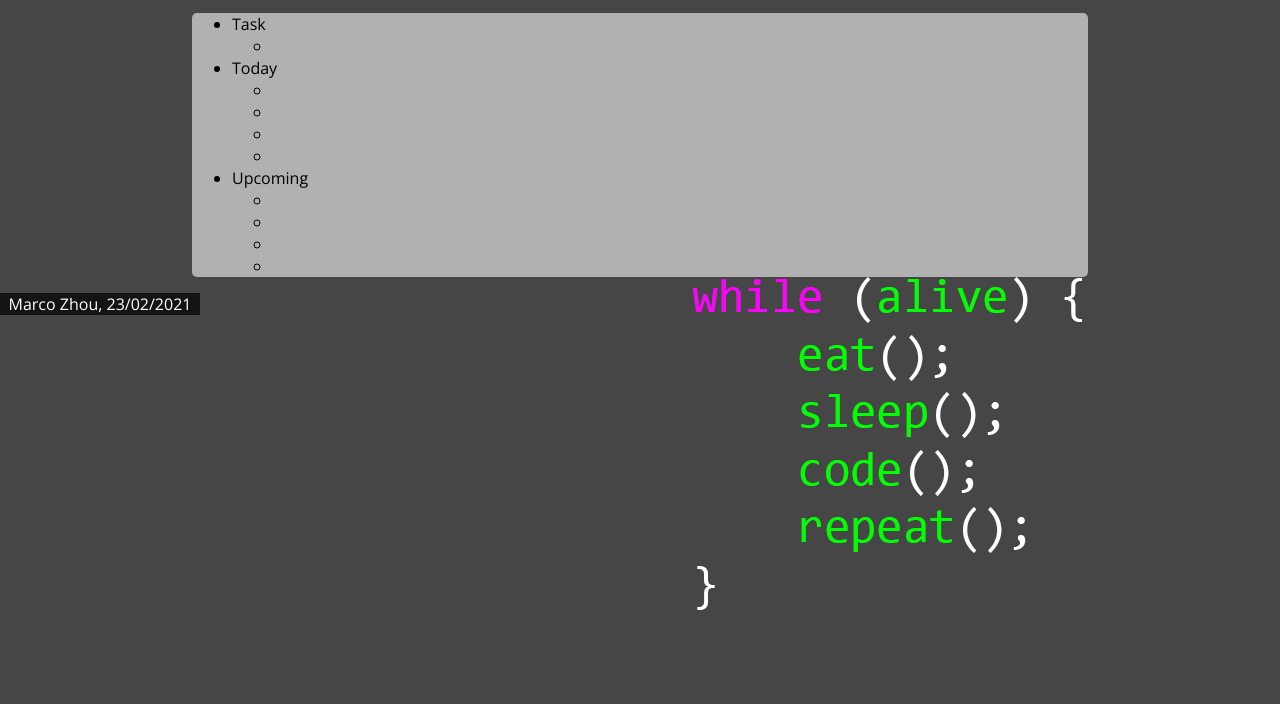
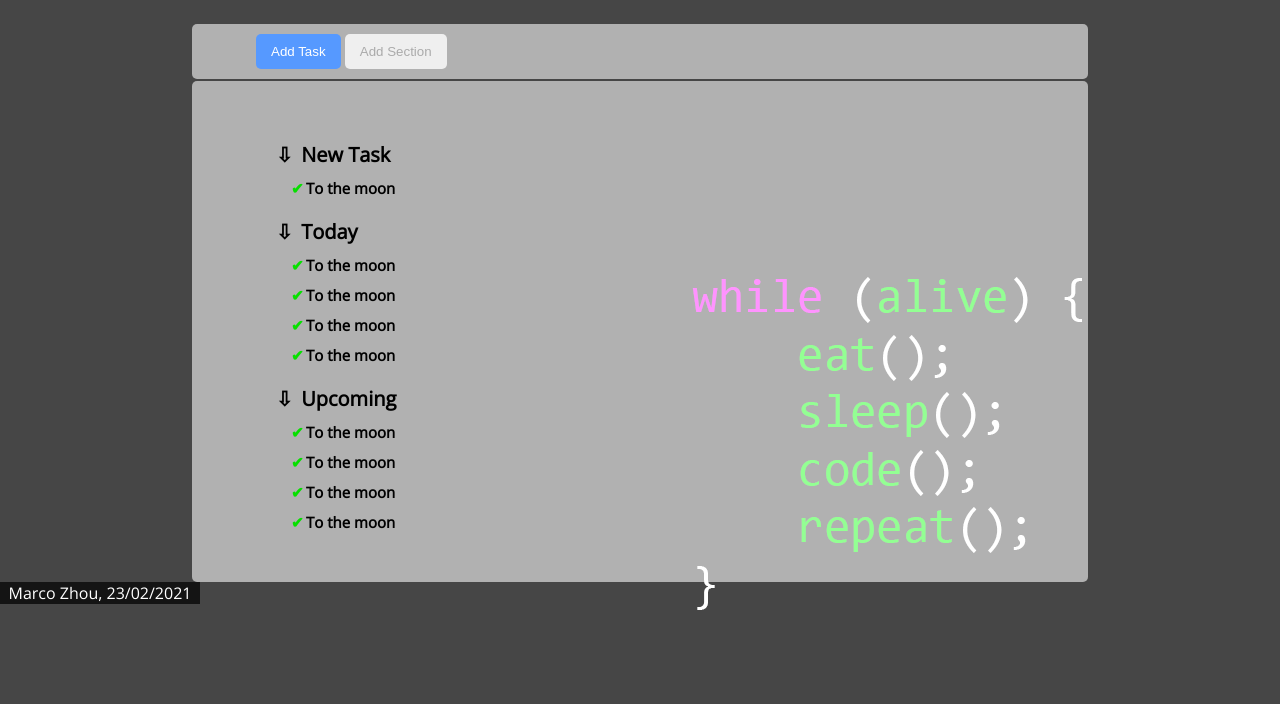
Before and after one commit to PanoramaView/html-css-toboolist, a plain HTML site: page index.html in a window 1280 px wide. Shown: the part 96-800 px from the top of the page. Drawn offline with nearby package versions, Linux system fonts and the light colour scheme.

Commit message:
adding tasks

```diff
--- a/index.html
+++ b/index.html
@@ -15,31 +15,31 @@
         </header>
         <main>
             <section id="section_bt" >
-                <input class="btTask" type="button" value="Add Task">
-                <input class="btSection" type="button" value="Add Section">
+                <input id="btTask" type="button" value="Add Task">
+                <input id="btSection" type="button" value="Add Section">
             </section>
 
             <section id="section_task" >
-                <ul>
-                    <li class="liTask"> Task
-                        <ul>
-                            <li></li>
+                <ul id="mainpoints" >
+                    <li class="maintask"> New Task
+                        <ul id="tasklist" >
+                            <li class="task" >To the moon</li>
                         </ul>
                     </li>
-                    <li class="liToday"> Today
-                        <ul>
-                            <li></li>
-                            <li></li>
-                            <li></li>
-                            <li></li>
+                    <li class="maintask"> Today
+                        <ul id="tasklist">
+                            <li class="task" >To the moon</li>
+                            <li class="task" >To the moon</li>
+                            <li class="task" >To the moon</li>
+                            <li class="task" >To the moon</li>
                         </ul>
                     </li>
-                    <li class="liUpcoming"> Upcoming
-                        <ul>
-                            <li></li>
-                            <li></li>
-                            <li></li>
-                            <li></li>
+                    <li class="maintask"> Upcoming
+                        <ul id="tasklist">
+                            <li class="task" >To the moon</li>
+                            <li class="task" >To the moon</li>
+                            <li class="task" >To the moon</li>
+                            <li class="task" >To the moon</li>
                         </ul>
                     </li>
                 </ul>
--- a/style.css
+++ b/style.css
@@ -29,6 +29,9 @@ section{
     margin-left: 15%;
     margin-right: 15%;
     border-radius: 5px;
+    padding-left: 5%;
+
+
 }
 
 /* section{
@@ -38,10 +41,68 @@ section{
     left: 50%;
 } */
 #section_bt{
-    margin-top: 0;
+    margin-top: 50px;
+    padding-top: 10px;
+    padding-bottom: 10px;
+}
+#section_task{
+    padding-left: ;
+}
+input{
+    display: inline-block;
+    cursor: pointer;
+    border-radius: 5px;
+    border: 1px;
+    padding: 10px;
+    padding-left: 15px;
+    padding-right: 15px;
+    border-color: rgb(105, 105, 105);
+}
+#btTask{
+    background-color: rgb(86, 153, 255);
+    color: white;
+}
+#btSection{
+    color: rgb(170, 170, 170);
+}
+#section_task{
+    padding-top: 20px;
+    margin-top: 2px;
+    padding-bottom: 30px;
 }
 
-
+ul {
+    list-style: none;
+  }
+#mainpoints{
+    font-weight: bold;
+    font-size: 20px;
+}
+#tasklist{
+    font-size: 15px;
+}
+.maintask{
+    padding-top: 20px;
+}
+.task{
+    padding-top: 10px;
+}
+#mainpoints > li::before {
+    content: "\21E9";
+    color: rgb(0, 0, 0);
+    font-weight: bold;
+    display: inline-block;
+    width: 1em;
+    margin-left: -1em;
+  }
+#tasklist > li::before {
+    content: "\2714";
+    color: rgb(7, 223, 0);
+    font-weight: bold;
+    display: inline-block;
+    width: 1em;
+    margin-left: -3em;
+  }
 
 
 
```
